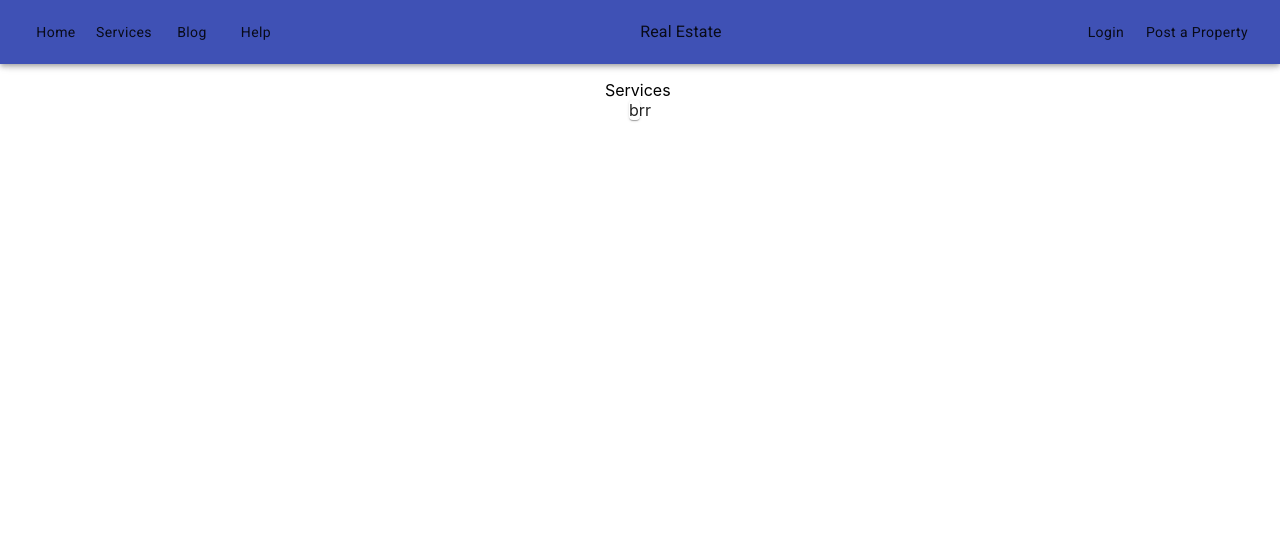
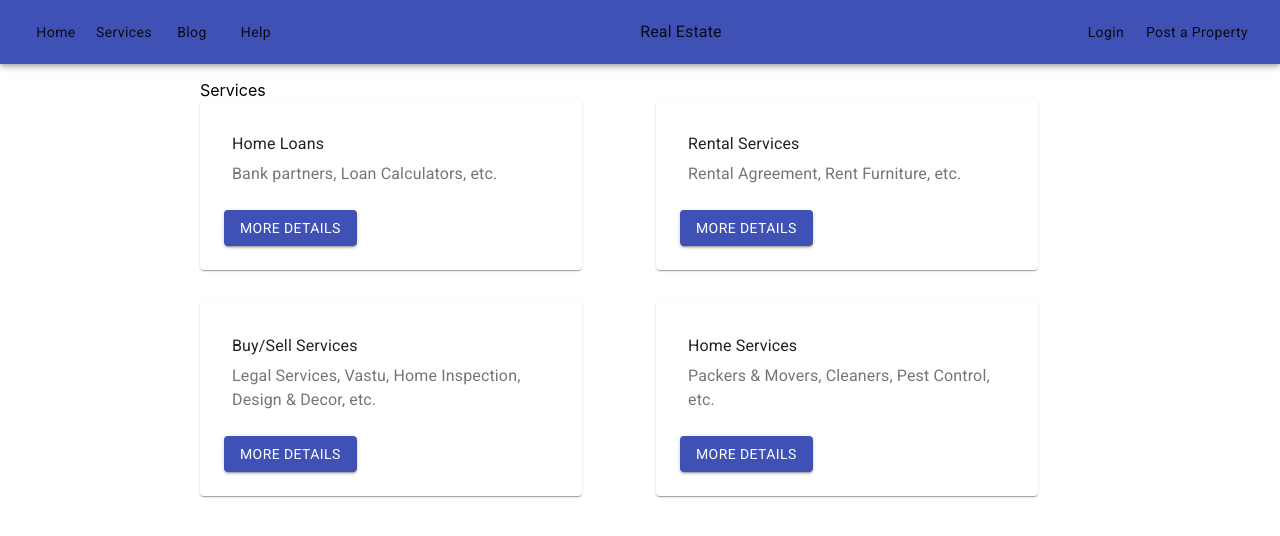
Before and after one commit to Thoratsmita/Breathing-App-Web, a React (Create React App) app: page /Services in a window 1280 px wide. Shown: the top 536 px of the page. Built offline with nearby package versions, Linux system fonts and the light colour scheme; data requests are answered from the project's data file.

Commit message:
Updated Services Page

```diff
--- a/src/Services.js
+++ b/src/Services.js
@@ -1,22 +1,28 @@
 import React, { useEffect, useState } from "react";
-import { Container, Grid, makeStyles, Paper } from "@material-ui/core";
+import {
+  Button,
+  Card,
+  CardActions,
+  CardContent,
+  CardMedia,
+  Grid,
+  makeStyles,
+  Typography,
+} from "@material-ui/core";
 import DataService from "./services/Data";
+import realEstate from "./assets/real-estate.jpg";
 
 const useStyles = makeStyles((theme) => ({
   root: {
     flexGrow: 1,
   },
-  paper: {
-    padding: theme.spacing(2),
-    textAlign: "center",
-    color: theme.palette.text.secondary,
-  },
+  card: { maxWidth: 350, padding: theme.spacing(2) },
 }));
 
 const Services = () => {
   const classes = useStyles();
+  const [services, setServices] = useState([]);
 
-  const [services, setServices] = useState("");
   useEffect(() => {
     DataService.getAll("servicesData").then((response) =>
       setServices(response)
@@ -25,16 +31,29 @@ const Services = () => {
 
   console.log(services);
   return (
-    <>
+    <div style={{ paddingLeft: 200, paddingRight: 200 }}>
       <div>Services</div>
-      <Container>
-        <Grid container>
-          <Grid item xs={6}>
-            <Paper>brr</Paper>
+      <Grid container className={classes.root} spacing={4}>
+        {services.map((service, index) => (
+          <Grid key={index} item xs={6}>
+            <Card className={classes.card}>
+              <CardMedia image={realEstate} />
+              <CardContent>
+                <Typography gutterBottom>{service.title}</Typography>
+                <Typography color="textSecondary">
+                  {service.description}
+                </Typography>
+              </CardContent>
+              <CardActions>
+                <Button color="primary" variant="contained">
+                  More Details
+                </Button>
+              </CardActions>
+            </Card>
           </Grid>
-        </Grid>
-      </Container>
-    </>
+        ))}
+      </Grid>
+    </div>
   );
 };
 
```
Also changed, not shown: src/assets/real-estate.jpg (added), src/assets/real_Estate.jpg (added).
